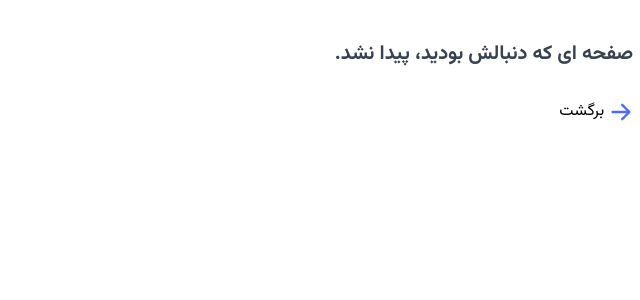
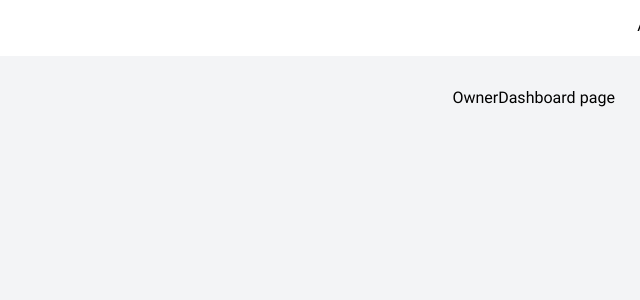
Before and after one commit to moaminrajabi/Freelancer-app, a React (Vite) app: page /owner/dashboard in a window 1280 px wide. Shown: the top 300 px of the page, without its empty margins (640-1280 px from the left). Built offline with nearby package versions, Linux system fonts and the light colour scheme; no server answers.

Commit message:
fix route owner

```diff
--- a/src/App.jsx
+++ b/src/App.jsx
@@ -1,25 +1,30 @@
 import React from "react";
-import { Route, Routes } from "react-router-dom";
+import { Navigate, Route, Routes } from "react-router-dom";
 import Auth from "./pages/Auth";
 import { QueryClient, QueryClientProvider } from "@tanstack/react-query";
 import { Toaster } from "react-hot-toast";
 import CompleteProfile from "./pages/completeProfile";
 import NotFound from "./pages/NotFound";
 import Home from "./pages/Home";
-import Owner from "./pages/Owner";
+import Owner from "./pages/OwnerDashboard";
 import AppLayout from "./UI/AppLayout";
+import OwnerDashboard from "./pages/OwnerDashboard";
+import Projects from "./pages/Projects";
+import Project from "./pages/Project";
 
 function App() {
   const queryClient = new QueryClient();
   return (
     <QueryClientProvider client={queryClient}>
       <Toaster />
-
       <Routes>
         <Route path="/auth" element={<Auth />} />
         <Route path="/complete-profile" element={<CompleteProfile />} />
-        <Route element={<AppLayout />}>
-          <Route path="/owner" element={<Owner />} />
+        <Route path="/owner" element={<AppLayout />}>
+          <Route index element={<Navigate to="dashboard" replace />} />
+          <Route path="dashboard" element={<OwnerDashboard />} />
+          <Route path="projects" element={<Projects />} />
+          <Route path="projects/:id" element={<Project />} />
         </Route>
         <Route path="/" element={<Home />} />
         <Route path="*" element={<NotFound />} />
--- a/src/UI/AppLayout.jsx
+++ b/src/UI/AppLayout.jsx
@@ -1,11 +1,13 @@
 import React from "react";
 import { Outlet } from "react-router-dom";
+import Headers from "./Headers";
+import SideBar from "./SideBar";
 
 function AppLayout() {
   return (
     <div className="grid h-screen grid-rows-[auto_1fr] grid-cols-[15rem_1fr] ">
-      <div className="bg-secondary-0 py-4 px-8">App header</div>
-      <div className="bg-secondary-0 row-start-1 row-span-2">App sidebar</div>
+      <Headers />
+      <SideBar />
       <div className="bg-secondary-100 p-8 overflow-y-auto">
         <div className="mx-auto max-w-screen-md flex felx-col gap-y-12 ">
           <Outlet />
--- /dev/null
+++ b/src/UI/Headers.jsx
@@ -0,0 +1,11 @@
+import React from "react";
+import useUser from "../features/authentication/useUser";
+
+function Headers() {
+  const { data } = useUser();
+  console.log(data);
+
+  return <div className="bg-secondary-0 py-4 px-8">App header</div>;
+}
+
+export default Headers;
--- /dev/null
+++ b/src/UI/SideBar.jsx
@@ -0,0 +1,9 @@
+import React from "react";
+
+function SideBar() {
+  return (
+    <div className="bg-secondary-0 row-start-1 row-span-2">App sidebar</div>
+  );
+}
+
+export default SideBar;
--- /dev/null
+++ b/src/features/authentication/useUser.js
@@ -0,0 +1,10 @@
+import { useQuery } from "@tanstack/react-query";
+import { getUser } from "../../services/authService";
+
+export default function useUser() {
+  return useQuery({
+    queryKey: ["get-user"],
+    queryFn: getUser,
+    retry: false,
+  });
+}
--- a/src/pages/Owner.jsx
+++ /dev/null
@@ -1,7 +0,0 @@
-import React from "react";
-
-function Owner() {
-  return <div>Owner page</div>;
-}
-
-export default Owner;
--- /dev/null
+++ b/src/pages/OwnerDashboard.jsx
@@ -0,0 +1,7 @@
+import React from "react";
+
+function OwnerDashboard() {
+  return <div>OwnerDashboard page</div>;
+}
+
+export default OwnerDashboard;
--- /dev/null
+++ b/src/pages/Project.jsx
@@ -0,0 +1,7 @@
+import React from "react";
+
+function Project() {
+  return <div>Project</div>;
+}
+
+export default Project;
--- /dev/null
+++ b/src/pages/Projects.jsx
@@ -0,0 +1,7 @@
+import React from "react";
+
+function Projects() {
+  return <div>Projects</div>;
+}
+
+export default Projects;
--- a/src/services/authService.js
+++ b/src/services/authService.js
@@ -3,6 +3,7 @@ import http from "./httpService";
 export function getOtp(data) {
   return http.post("/user/get-otp", data).then(({ data }) => data.data);
 }
+
 export function checkOtp(data) {
   return http.post("/user/check-otp", data).then(({ data }) => data.data);
 }
@@ -10,3 +11,7 @@ export function checkOtp(data) {
 export function CompleteProfile(data) {
   return http.post("/user/complete-profile", data);
 }
+
+export function getUser() {
+  return http.get("/user/profile").then(({ data }) => data.data);
+}
```
